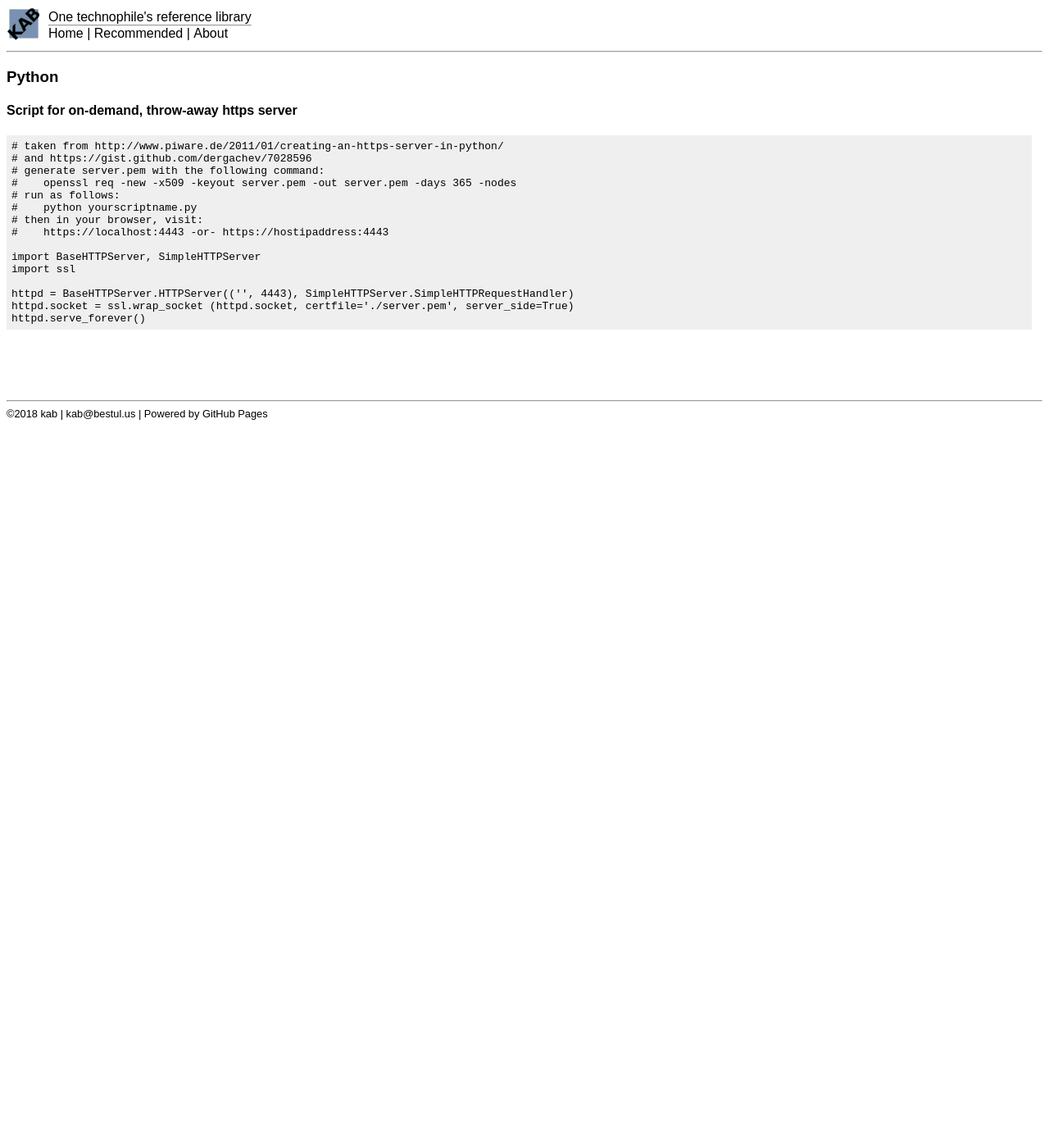
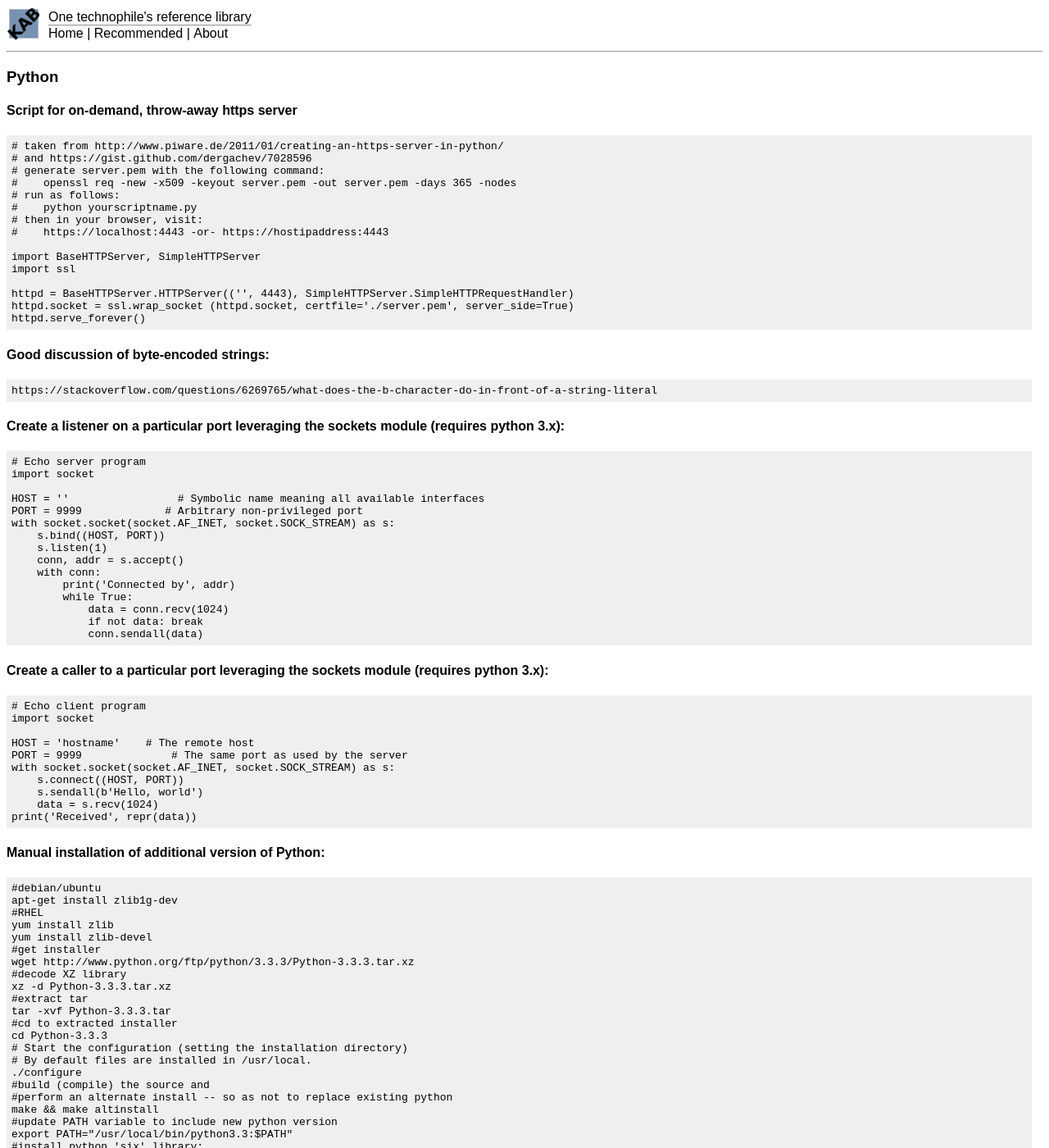
Before and after one commit to kabtech/kab, a Jekyll site: the page built from ccc/python.md, in a window 1280 px wide and 1400 px high. Shown: the whole window at 82% size. Built offline with Jekyll 4.4.1, drawn with Linux system fonts in a browser that asks for light colours; some of the changed text lies outside the part shown.

Commit message:
Update python.md

````diff
--- a/ccc/python.md
+++ b/ccc/python.md
@@ -23,6 +23,103 @@ httpd = BaseHTTPServer.HTTPServer(('', 4443), SimpleHTTPServer.SimpleHTTPRequest
 httpd.socket = ssl.wrap_socket (httpd.socket, certfile='./server.pem', server_side=True)
 httpd.serve_forever()
 ```
+
+#### Good discussion of byte-encoded strings:
+```
+https://stackoverflow.com/questions/6269765/what-does-the-b-character-do-in-front-of-a-string-literal
+```
+
+#### Create a listener on a particular port leveraging the sockets module (requires python 3.x):
+```
+# Echo server program
+import socket
+
+HOST = ''                 # Symbolic name meaning all available interfaces
+PORT = 9999             # Arbitrary non-privileged port
+with socket.socket(socket.AF_INET, socket.SOCK_STREAM) as s:
+    s.bind((HOST, PORT))
+    s.listen(1)
+    conn, addr = s.accept()
+    with conn:
+        print('Connected by', addr)
+        while True:
+            data = conn.recv(1024)
+            if not data: break
+            conn.sendall(data)
+```
+
+#### Create a caller to a particular port leveraging the sockets module (requires python 3.x):
+```
+# Echo client program
+import socket
+
+HOST = 'hostname'    # The remote host
+PORT = 9999              # The same port as used by the server
+with socket.socket(socket.AF_INET, socket.SOCK_STREAM) as s:
+    s.connect((HOST, PORT))
+    s.sendall(b'Hello, world')
+    data = s.recv(1024)
+print('Received', repr(data))
+```
+
+#### Manual installation of additional version of Python:
+```
+#debian/ubuntu
+apt-get install zlib1g-dev
+#RHEL
+yum install zlib
+yum install zlib-devel
+#get installer
+wget http://www.python.org/ftp/python/3.3.3/Python-3.3.3.tar.xz
+#decode XZ library
+xz -d Python-3.3.3.tar.xz
+#extract tar
+tar -xvf Python-3.3.3.tar
+#cd to extracted installer
+cd Python-3.3.3
+# Start the configuration (setting the installation directory)
+# By default files are installed in /usr/local.
+./configure
+#build (compile) the source and
+#perform an alternate install -- so as not to replace existing python
+make && make altinstall
+#update PATH variable to include new python version
+export PATH="/usr/local/bin/python3.3:$PATH"
+#install python 'six' library:
+wget library from pypi
+cd six-1.10.0
+python3.3 setup.py install
+#appdirs
+wget https://pypi.python.org/packages/48/69/d87c60746b393309ca30761f8e2b49473d43450b150cb08f3c6df5c11be5/appdirs-1.4.3.tar.gz
+cd appdirs-1.4.3
+python3.3 setup.py install
+#pyparsing
+wget https://pypi.python.org/packages/3c/ec/a94f8cf7274ea60b5413df054f82a8980523efd712ec55a59e7c3357cf7c/pyparsing-2.2.0.tar.gz
+cd pyparsing-2.2.0
+python3.3 setup.py install
+#packaging
+wget https://pypi.python.org/packages/c6/70/bb32913de251017e266c5114d0a645f262fb10ebc9bf6de894966d124e35/packaging-16.8.tar.gz
+cd packaging-16.8
+python3.3 setup.py install
+#et_xmlfile
+wget https://pypi.python.org/packages/22/28/a99c42aea746e18382ad9fb36f64c1c1f04216f41797f2f0fa567da11388/et_xmlfile-1.0.1.tar.gz
+cd et_xmlfile-1.0.1
+#jdcal
+wget https://pypi.python.org/packages/9b/fa/40beb2aa43a13f740dd5be367a10a03270043787833409c61b79e69f1dfd/jdcal-1.3.tar.gz
+cd jdcal-1.3
+python3.3 setup.py install
+#install setuptools
+cd setuptools-35.0.2
+python3.3 setup.py install
+#openpyxl
+wget ....
+cd openpyxl-2.4.7
+python3.3 setup.py install
+```
+
+
+
+
 <br/>
 <br/>
 <br/>
````
